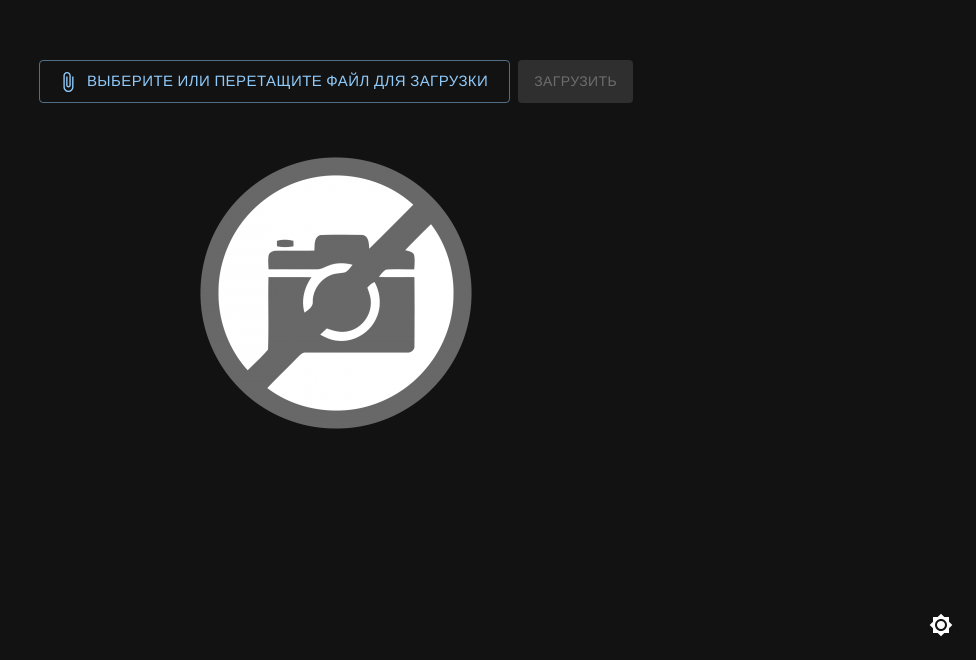
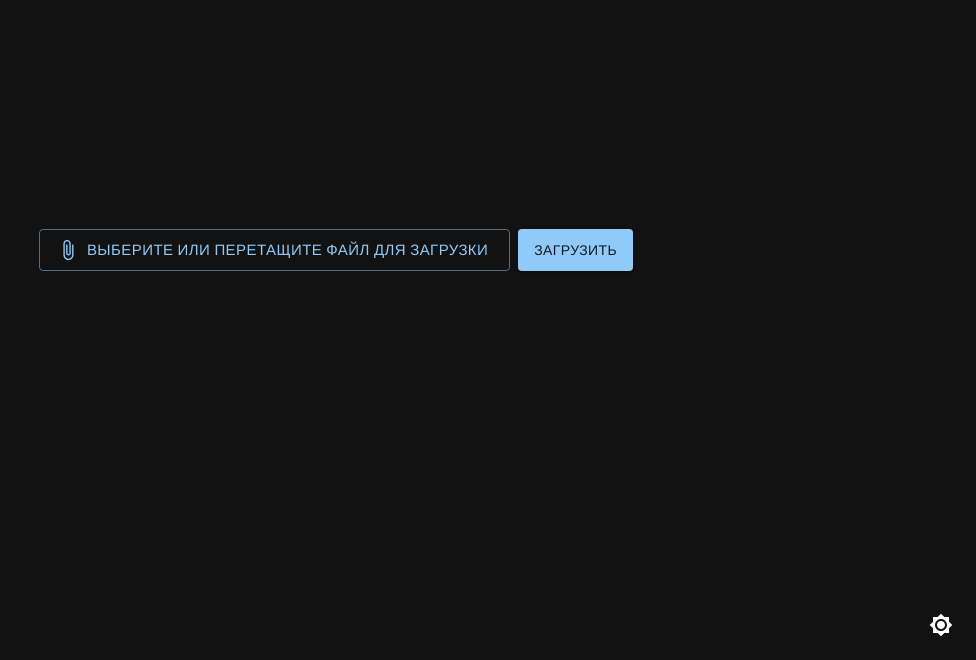
Before and after one commit to TOO-CODEMEN/waste_front, a React (Vite) app: page / in a window 1280 px wide. Shown: the part 140-800 px from the top of the page, without its empty margins (304-1280 px from the left). Built offline with nearby package versions, Linux system fonts and the light colour scheme; a web font is replaced by a local one.

Commit message:
File upload update

```diff
--- a/src/App.jsx
+++ b/src/App.jsx
@@ -3,36 +3,26 @@ import Box from '@mui/material/Box'
 import Stack from '@mui/material/Stack'
 import { DragAndDrop } from './Components/DragAndDrop'
 import { UploadInput } from './Components/UploadInput'
-import { useEffect, useState } from 'react'
+import { useState } from 'react'
 import { usePostFileMutation } from './api/file'
-import { dataNames } from './data/data'
 import { Result } from './Components/Result'
 
 function App() {
-	const [file, setFile] = useState(null)
+	const [file, setFile] = useState({})
 	const [postFile, { isLoading, data, isError }] = usePostFileMutation()
-	const [image, setImage] = useState()
-
-	const fileReader = new FileReader()
-	fileReader.onloadend = () => {
-		setImage(fileReader.result)
-	}
-
 
 	const onSubmitHandler = async (e) => {
 		e.preventDefault()
 		const form = new FormData()
-		form.append('file', file)
+		form.append('file', file.blob)
 		await postFile(form)
-		fileReader.readAsDataURL(file)
 	}
 
 	return (
 		<div>
 			<DragAndDrop setFile={setFile}>
-				<Box component='form'>
-					<Stack direction='row' spacing={1}>
-						<UploadInput file={file} setFile={setFile} />
+				<Stack component='form' direction='row' spacing={1}>
+					<UploadInput fileBlob={file.blob} setFile={setFile} />
 					<Button
 						disabled={file ? false : true}
 						variant='contained'
@@ -41,13 +31,13 @@ function App() {
 						Загрузить
 					</Button>
 				</Stack>
-				</Box>
 				<Box>
 					<Result
 						isError={isError}
 						isFetching={isLoading}
 						data={data}
-						image={image}
+						fileURL={file.URL}
+						fileBlob={file.blob}
 					/>
 				</Box>
 			</DragAndDrop>
--- a/src/Components/Result.jsx
+++ b/src/Components/Result.jsx
@@ -1,28 +1,87 @@
 import { CircularProgress } from '@mui/material'
 import React from 'react'
 import { dataNames } from '../data/data'
-import photo from '../assets/img/photo.png'
 import s from './styles.module.scss'
 
-export const Result = ({isError, isFetching, data, image}) => {
+export const Result = ({ isError, isFetching, data, fileURL, fileBlob }) => {
+	const concrete = []
+	const brick = []
+	const priming = []
+	const tree = []
+	const arrays = [concrete, brick, priming, tree]
+	let longest = arrays[0]
+	if (data && fileBlob.type.includes('video')) {
+		console.log(data)
+		data['waste-detect-rb23i'].forEach((frame) => {
+			frame.predictions.forEach((prediction) => {
+				switch (prediction.class) {
+					case 'concrete':
+						concrete.push(prediction)
+						break
+					case 'brick':
+						brick.push(prediction)
+						break
+					case 'priming':
+						priming.push(prediction)
+						break
+					case 'tree':
+						tree.push(prediction)
+						break
+					default:
+						break
+				}
+			})
+		})
+		for (let i = 1; i < arrays.length; i++) {
+			if (arrays[i].length > longest.length) {
+				longest = arrays[i]
+			}
+		}
+	}
+	let maxPrediction = longest.reduce(
+		(max, prediction) =>
+			prediction.confidence > max.confidence ? prediction : max,
+		longest[0]
+	)
 	return (
-		<div style={{marginTop: 20}}>
+		<div
+			style={{
+				marginTop: 20,
+				display: 'flex',
+				flexDirection: 'column',
+				alignItems: 'center',
+			}}
+		>
 			{isError ? (
 				<div>Ошибка</div>
 			) : isFetching ? (
 				<CircularProgress />
 			) : data ? (
 				<div>
-                    <div className={s.title}>
-                        Ответ сервера:
-                    </div>
-                    <div className={s.result}>
-                        С точностью <span>{Math.round(data.predictions[0]?.confidence * 100)}%</span> это - <span>{dataNames[data.predictions[0]?.class]}</span>
-                    </div>
-                    <img src={image ? image : photo} />
-                </div>
-			) : (
-				<div><img src={image ? image : photo} /></div>
+					<div className={s.title}>Ответ сервера:</div>
+					<div className={s.result}>
+						С точностью{' '}
+						{(maxPrediction.confidence * 100).toFixed(2)}% это -{' '}
+						{dataNames[maxPrediction.class]}
+					</div>
+				</div>
+			) : null}
+			{fileURL && (
+				<>
+					{fileBlob.type.includes('image') ? (
+						<img
+							src={fileURL}
+							alt='Selected'
+							style={{ maxWidth: '60%', textAlign: 'center' }}
+						/>
+					) : (
+						<video controls style={{ maxWidth: '60%' }}>
+							{console.log(fileBlob.type)}
+							<source src={fileURL} type={fileBlob.type} />
+							Your browser does not support the video tag.
+						</video>
+					)}
+				</>
 			)}
 		</div>
 	)
--- a/src/Components/UploadInput.jsx
+++ b/src/Components/UploadInput.jsx
@@ -4,12 +4,14 @@ import Stack from '@mui/material/Stack'
 import AttachFileIcon from '@mui/icons-material/AttachFile'
 import { formatFileSize } from '../utils/fileSize'
 
-export const UploadInput = ({ file, setFile }) => {
+export const UploadInput = ({ fileBlob, setFile }) => {
 	const handleFileChange = (event) => {
 		const selectedFile = event.target.files[0]
 		if (selectedFile) {
-			setFile(selectedFile)
-			console.log(selectedFile)
+			setFile({
+				blob: selectedFile,
+				URL: URL.createObjectURL(selectedFile),
+			})
 		}
 	}
 
@@ -20,11 +22,11 @@ export const UploadInput = ({ file, setFile }) => {
 			component='label'
 			size='large'
 		>
-			{file ? (
+			{fileBlob ? (
 				<Stack direction='row' spacing={5}>
-					<Typography variant='subtitle1'>{file.name}</Typography>
+					<Typography variant='subtitle1'>{fileBlob.name}</Typography>
 					<Typography variant='subtitle1'>
-						{formatFileSize(file.size)}
+						{formatFileSize(fileBlob.size)}
 					</Typography>
 				</Stack>
 			) : (
--- a/src/api/file.js
+++ b/src/api/file.js
@@ -3,15 +3,15 @@ import { createApi, fetchBaseQuery } from '@reduxjs/toolkit/query/react'
 export const filesApi = createApi({
 	reducerPath: 'filesApi',
 	baseQuery: fetchBaseQuery({
-        baseUrl: 'http://127.0.0.1:5000',
+		baseUrl: 'http://185.119.59.25:5000',
 	}),
 	endpoints: (builder) => ({
 		postFile: builder.mutation({
 			query: (body) => ({
 				url: '/file',
 				method: 'POST',
-                body
-            })
+				body,
+			}),
 		}),
 	}),
 })
```
Lines whose indentation alone changed are shown as unchanged.
